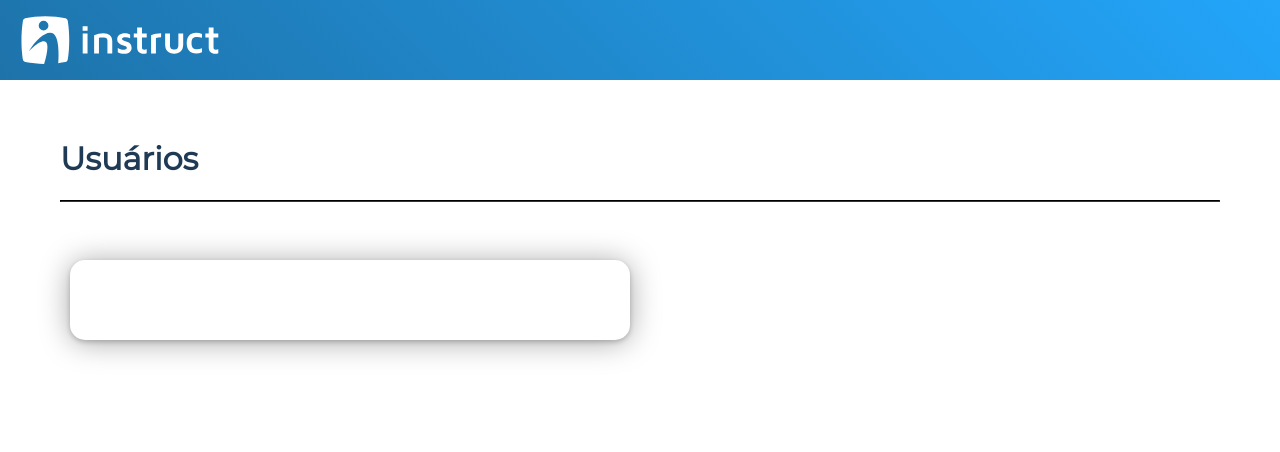
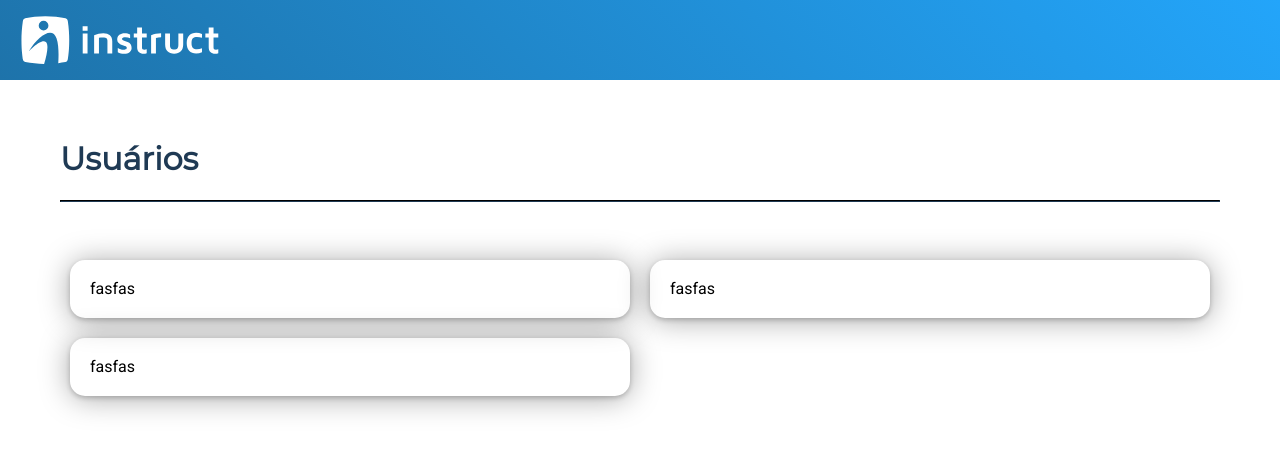
Before and after one commit to MatheusBNAguiar/instruct-test, a Vue app: page / in a window 1280 px wide. Shown: the top 452 px of the page. Built offline with nearby package versions, Linux system fonts and the light colour scheme.

Commit message:
Add cards to workflow

```diff
--- a/src/App.vue
+++ b/src/App.vue
@@ -9,7 +9,9 @@
         <hr class="separator-line" />
       </div>
       <div class="users-list-container flex-row">
-        <Card class="col-xs-6" />
+        <Card class="col-xs-6" >fasfas</Card>
+        <Card class="col-xs-6" >fasfas</Card>
+        <Card class="col-xs-6" >fasfas</Card>
       </div>
     </div>
   </div>
--- a/src/components/Card/Card.vue
+++ b/src/components/Card/Card.vue
@@ -11,8 +11,9 @@
   box-shadow: 0 2px 5px 0 rgba(0, 0, 0, 0.2), 0 2px 30px 0 rgba(0, 0, 0, 0.35);
   border-radius: 15px;
   padding: 20px;
-  min-height: 80px;
-  flex-basis: 100%;
-  max-width: 100%;
+  min-height: 40px;
+}
+.card-content {
+  height: 100%;
 }
 </style>
```
